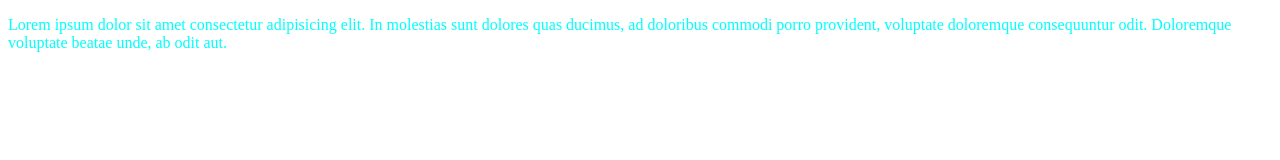
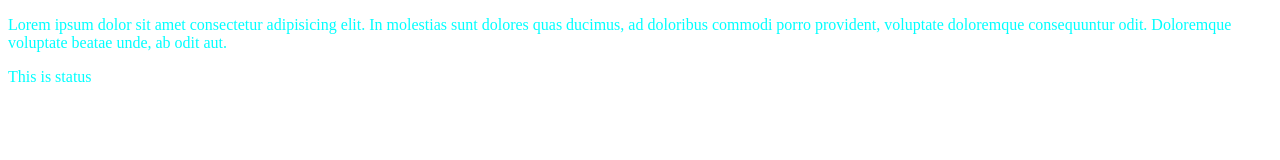
Before and after one commit to PrajwalNaik123/LocalRepo, a plain HTML site: page index.html in a window 1280 px wide. Drawn offline with Linux system fonts and the light colour scheme.

Commit message:
Add new features

```diff
--- a/index.html
+++ b/index.html
@@ -8,5 +8,6 @@
 </head>
 <body>
     <p>Lorem ipsum dolor sit amet consectetur adipisicing elit. In molestias sunt dolores quas ducimus, ad doloribus commodi porro provident, voluptate doloremque consequuntur odit. Doloremque voluptate beatae unde, ab odit aut.</p>
+    <p>This is status</p>
 </body>
 </html>
```
